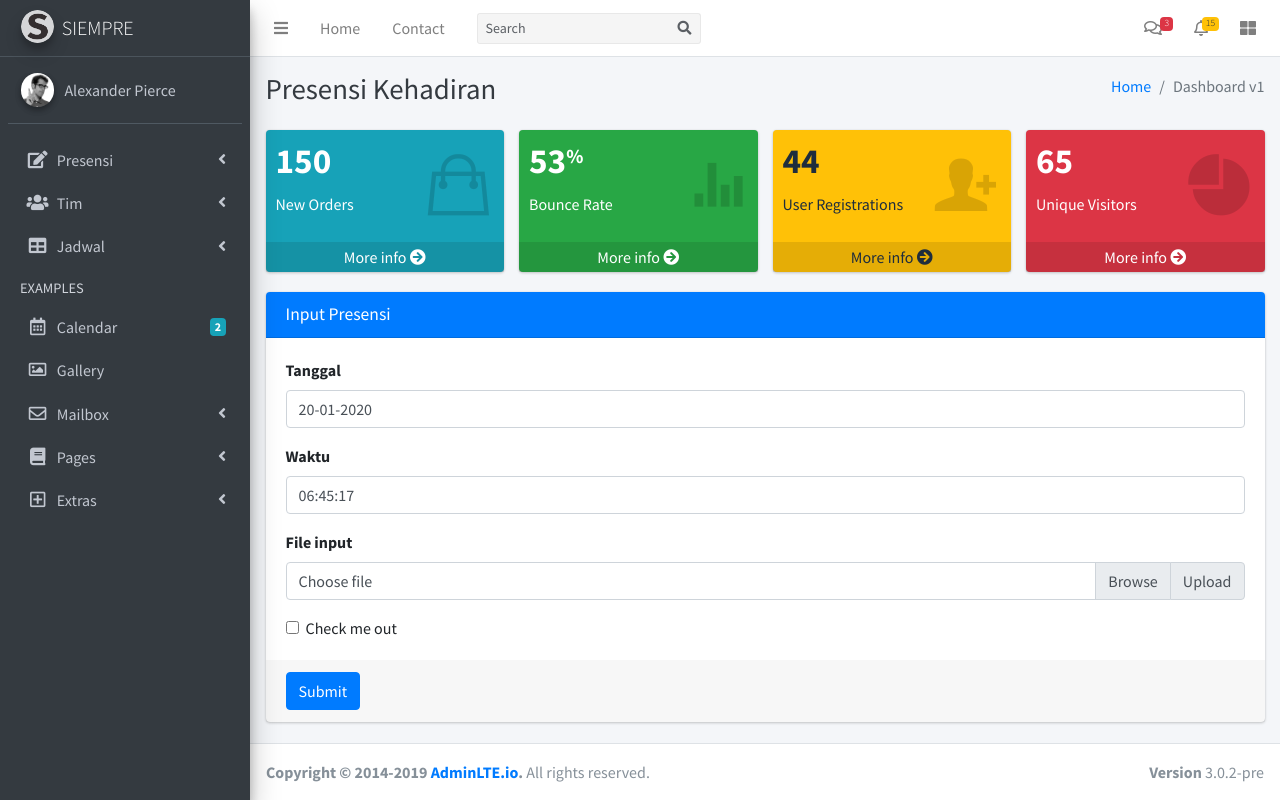
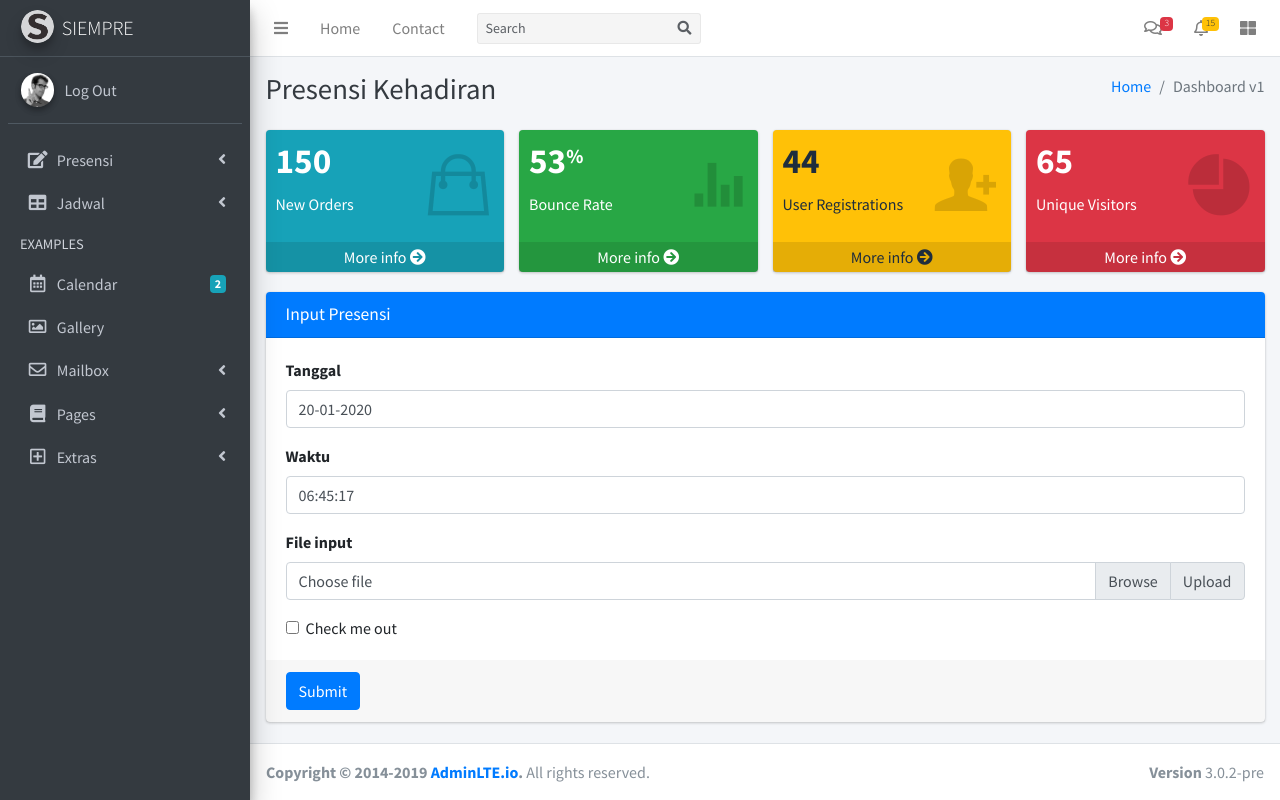
Before and after one commit to agungxpratama/ioc-r3, a CodeIgniter app: the page made by application/views/admin/admin_input_presensi.php in a window 1280 px wide. Run offline with CodeIgniter, Linux system fonts and the light colour scheme; some libraries are stand-ins or nearby versions.

Commit message:
presensi

```diff
--- a/application/views/admin/_patrials/admin_sidebar.php
+++ b/application/views/admin/_patrials/admin_sidebar.php
@@ -15,7 +15,8 @@
           <img src="<?php echo base_url('dist/img/user2-160x160.jpg') ?>" class="img-circle elevation-2" alt="User Image">
         </div>
         <div class="info">
-          <a href="#" class="d-block">Alexander Pierce</a>
+          <a href="#" class="d-block"><?=$this->session->userdata('nama_pegawai');?></a>
+          <a href="<?=base_url()?>index.php/autentikasi/logout" class="d-block">Log Out</a>
         </div>
       </div>
 
@@ -107,6 +108,9 @@
             </ul>
           </li>
           <!-- inputan menu -->
+          <?php
+          if($this->session->userdata('id_tim') > 0 && $this->session->userdata('status_anggota')=='Ketua Tim'){
+          ?>
           <li class="nav-item has-treeview">
             <a href="#" class="nav-link">
               <i class="nav-icon fas fa-users"></i>
@@ -136,6 +140,7 @@
               </li>
             </ul>
           </li>
+        <?php }?>
           <!-- tambah -->
           <li class="nav-item has-treeview">
             <a href="#" class="nav-link">
```
